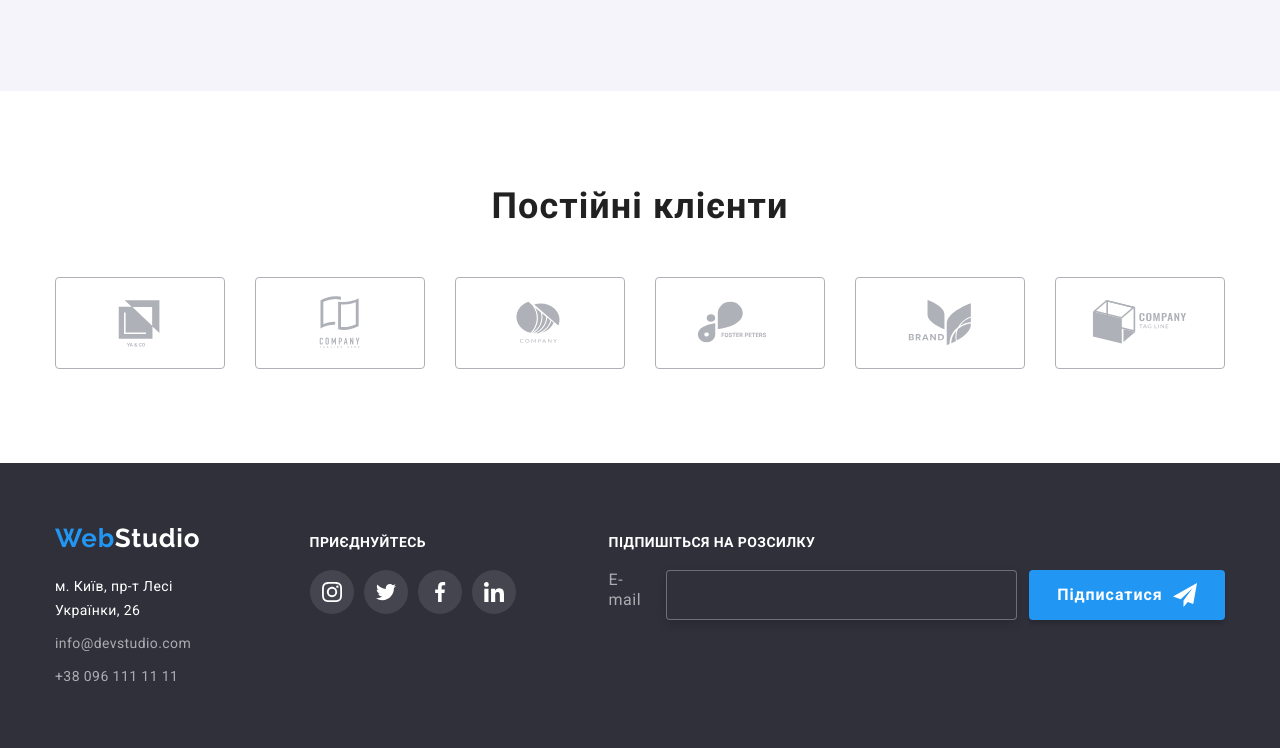
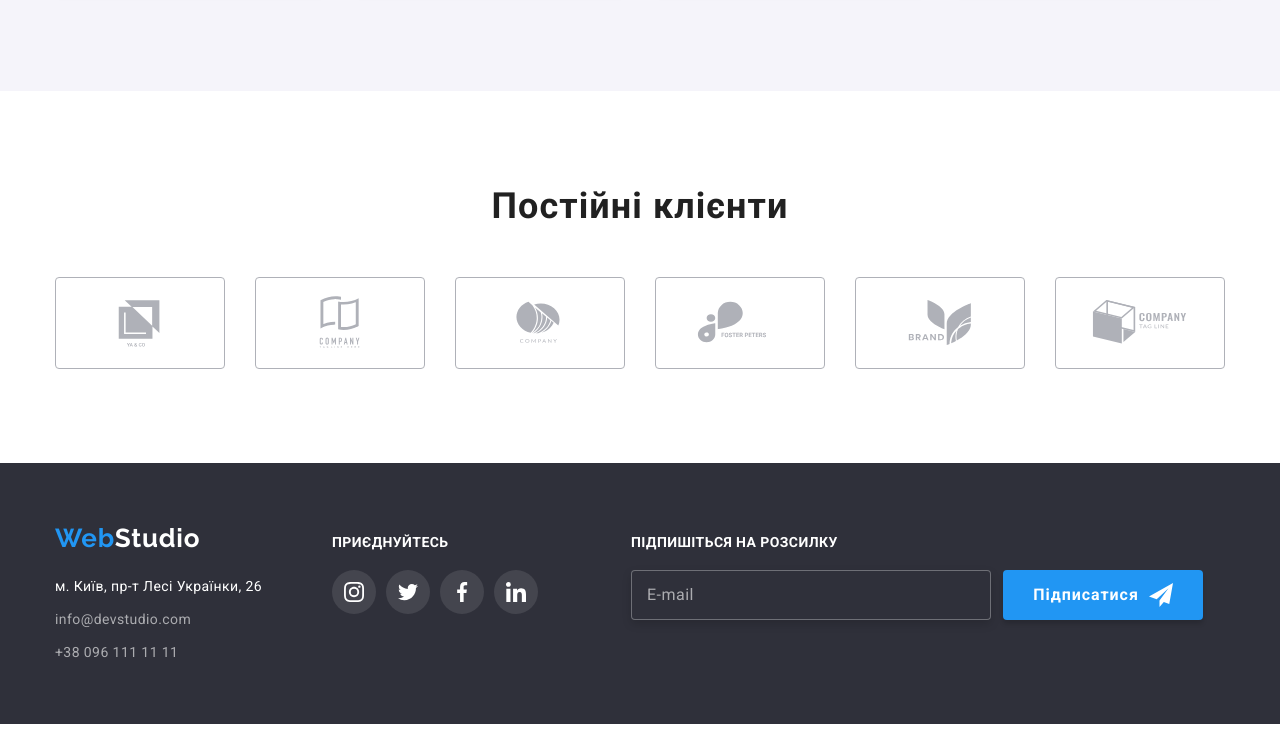
Before and after one commit to Julia-Gavrashenko/goit-markup-hw-06, a plain HTML site: page index.html in a window 1280 px wide. Shown: the part 2214-2962 px from the top of the page. After the commit the page ends 2938 px from the top, so only its background shows below. Drawn offline with nearby package versions, Linux system fonts and the light colour scheme.

Commit message:
nineth-commit

```diff
--- a/css/styles.css
+++ b/css/styles.css
@@ -376,6 +376,21 @@ img {
   font-size: 12px;
   line-height: calc(14 / 12);
   letter-spacing: 0.01em;
+}
+
+.form-agreement-label{
+
+  font-size: 14px;
+  line-height: calc(24 / 14);
+  letter-spacing: 0.03em;
+  color: var(--main-text-color);
+}
+
+
+.form-agreement-label a {
+  color: var(--accent-text-color);
+  text-decoration: underline;
+
 }
 
 .modal-form-btn {
@@ -844,6 +859,7 @@ img {
 }
 
 .footer-form-field {
+  position: relative;
   width: 360px;
   min-height: 50px;
   border: 1px solid rgba(255, 255, 255, 0.3);
@@ -852,21 +868,24 @@ img {
   background-color: var(--dark-fill-color);
 }
 
-.footer-form-mail {
-  font-family: "Roboto";
-  font-style: normal;
-  font-weight: 400;
+.footer-form-item{
+  position: relative;
+}
+
+.footer-form-email {
+  position: absolute;
+  top: 15px;
+  left: 16px;
   font-size: 16px;
-  line-height: 20px;
+  line-height: calc(20 / 16);
   letter-spacing: 0.03em;
-
   color: rgba(255, 255, 255, 0.6);
 }
 
 .footer-form-btn {
   display: flex;
-  align-items: center;
-  justify-content: center;
+    align-items: center;
+    justify-content: center;
   cursor: pointer;
   margin-left: auto;
   margin-right: auto;
--- a/index.html
+++ b/index.html
@@ -145,9 +145,9 @@
 
               <div>
                 <input type="checkbox" name="policy" id="policy" />
-                <label for="policy"
+                <label class="form-agreement-label" for="policy"
                   >Погоджуюся з розсилкою та приймаю
-                  <a href=""> Умови договору </a>
+                  <a class="form-agreement-link" ref=""> Умови договору </a>
                 </label>
               </div>
 
@@ -716,17 +716,25 @@
 
         <div class="footer-mailing">
           <p class="footer-title">Підпишіться на розсилку</p>
+
           <form class="footer-form">
+           <div class="footer-form-item">
+            <input
+              class="footer-form-field"
+              type="email"
+              name="email"
+              id="footer-email"
+            />
+            <label class="footer-form-email" for="footer-email">E-mail</label>
+            </div>
 
-              <label class="footer-form-mail" for="footer-email">E-mail</label>
+            <button class="footer-form-btn" type="submit">
+              Підписатися
+              <svg class="icon-send" width="24" height="24">
+                <use href="./image/icons.svg#icon-send"></use>
+              </svg>
+            </button>
 
-            <input class="footer-form-field" type="email" name="email" id="footer-email" />
-            <button class="footer-form-btn" type="submit">Підписатися
-
-            <svg class="icon-send" width="24" height="24">
-              <use href="./image/icons.svg#icon-send"></use>
-            </svg>
-            </button>
           </form>
         </div>
       </div>
```
